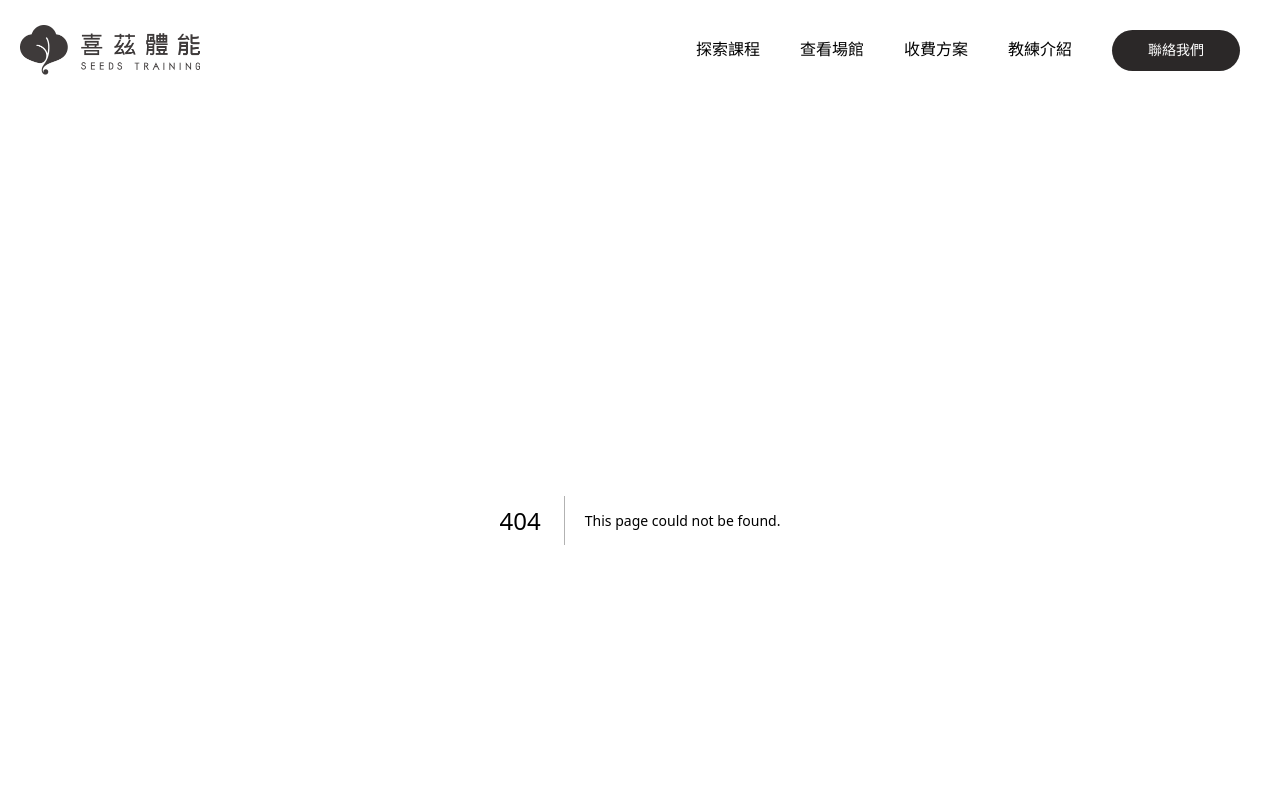
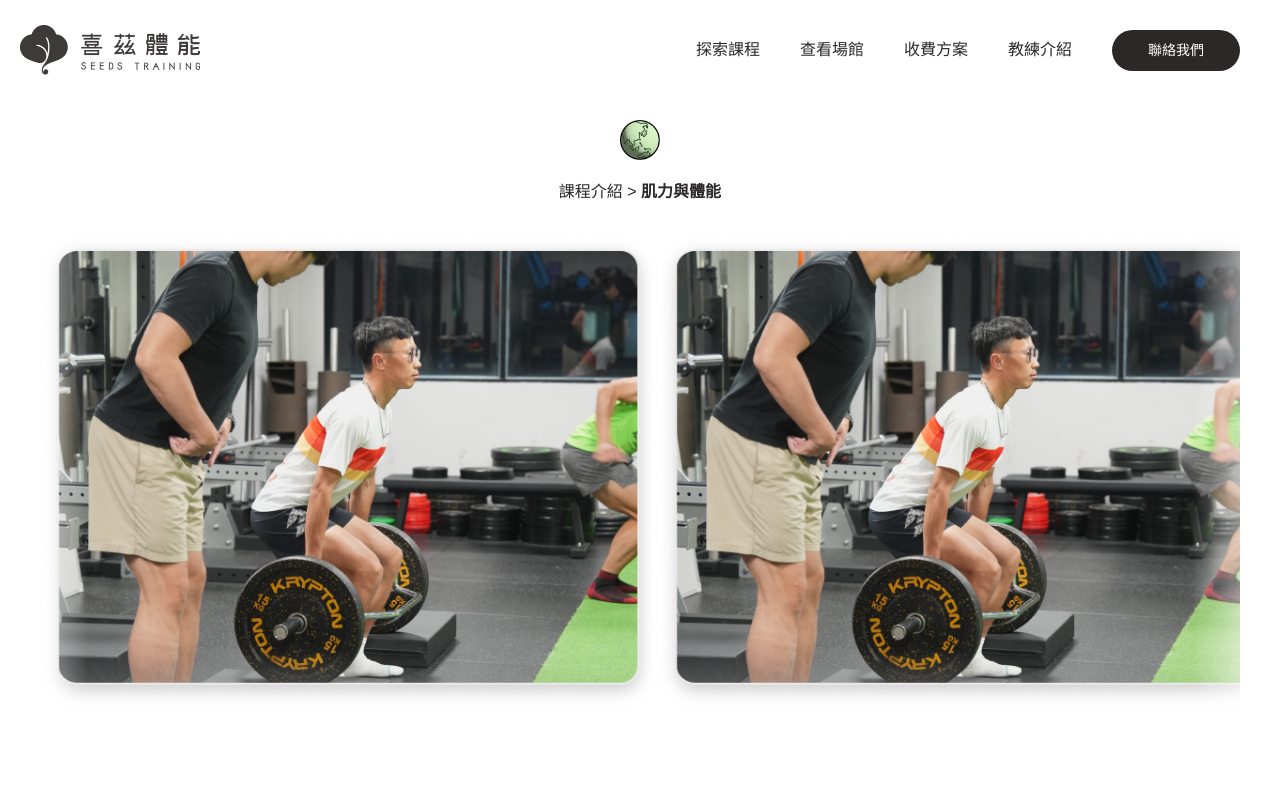
Before and after one commit to rraiy/seeds, a Next.js app: page /all-lessons/fitness-and-strength in a window 1280 px wide. Before the commit this address had no page. Shown: the top 800 px of the page. Built offline with nearby package versions, Linux system fonts and the light colour scheme; a web font is replaced by a local one.

Commit message:
ui: add image slider component

```diff
--- /dev/null
+++ b/app/all-lessons/[lessons]/page.tsx
@@ -0,0 +1,30 @@
+import Image from 'next/image';
+
+import LessonsDetail, { lessonType } from '@/app/constants/content/lessonsDetail';
+import ImgSlide from '@/app/components/common/carousel/ImgSlide';
+
+const SubLessons = ({ params }: { params: { lessons: lessonType } }) => {
+  const content = LessonsDetail[params.lessons];
+  const { title, iconPath, subLessons } = content;
+  // const router = useRouter();
+  // console.log(params);
+
+  // const { slug } = router;
+
+  return (
+    <div className="min-h-[800px]">
+      <div className="flex flex-col items-center mb-8">
+        <div className="w-[40px] mb-5 tablet:w-[40px]">
+          <Image width="0" height="0" sizes="100vw" className="w-full h-auto" src={iconPath} alt="喜茲體能" />
+        </div>
+        <p className="">
+          課程介紹 {'> '}
+          <span className="font-bold">{title}</span>
+        </p>
+      </div>
+      <ImgSlide count={6} hasCenter={true} />
+    </div>
+  );
+};
+
+export default SubLessons;
--- a/app/lessons/page.tsx
+++ b/app/all-lessons/page.tsx
@@ -17,7 +17,7 @@ const LessonsPage = () => {
           />
         </div>
 
-        <h2 className="section-title mb-0 ml-2 mobile:text-">課程介紹</h2>
+        <h2 className="section-title mb-0 ml-2 mobile:text-[28px]">課程介紹</h2>
       </div>
       <ContentImage />
     </div>
--- a/app/components/common/ContentImage.tsx
+++ b/app/components/common/ContentImage.tsx
@@ -8,7 +8,7 @@ const ContentImage = () => {
   return (
     <section className="max-w-[1440px] w-screen [&>*]:mb-20 mobile:[&>*]:mb-4">
       {ALL_LESSONS.map((lesson) => {
-        const { title, imgPath, imgPosition, alt, iconPath, level, knowledgeLevel, introduce } = lesson;
+        const { title, imgPath, imgPosition, alt, iconPath, level, knowledgeLevel, introduction } = lesson;
         return (
           <div
             key={title}
@@ -33,7 +33,7 @@ const ContentImage = () => {
                   ))}
                 </p>
               </div>
-              <p>{introduce}</p>
+              <p>{introduction}</p>
               <Button text="了解更多" />
             </div>
           </div>
--- /dev/null
+++ b/app/components/common/carousel/ImgSlide.tsx
@@ -0,0 +1,68 @@
+'use client';
+
+import Image from 'next/image';
+import { useEffect, useRef, useState } from 'react';
+
+import getCenter from '@/app/utils/getCenter';
+
+interface Props {
+  count: number;
+  hasCenter?: boolean; // Get the images array center to be focus
+}
+
+const mock = [
+  '/images/lessons/detail/lesson-fitness-1.jpg',
+  '/images/lessons/detail/lesson-fitness-1.jpg',
+  '/images/lessons/detail/lesson-fitness-1.jpg',
+  '/images/lessons/detail/lesson-fitness-1.jpg',
+  '/images/lessons/detail/lesson-fitness-1.jpg',
+  '/images/lessons/detail/lesson-fitness-1.jpg',
+];
+
+const ImgSlide = ({ count, hasCenter = false }: Props) => {
+  const [isReady, setIsReady] = useState<boolean>(false);
+  const containerRef = useRef<HTMLDivElement>(null);
+  const shouldOffsetDelay = hasCenter && isReady;
+
+  useEffect(() => {
+    if (containerRef.current && hasCenter) {
+      const centerItemIdx = getCenter(count);
+      const scrollContainer = containerRef.current;
+      const centerItem = scrollContainer.children[centerItemIdx] as HTMLDivElement;
+
+      // 計算方式
+      // 容器寬度/2 得容器中心點
+      // 圖片與中心點的差值 加上圖片/2的值 得左移距離(滾動距離)
+
+      if (centerItem) {
+        const containerCenter = scrollContainer.offsetWidth / 2;
+        const imageWidth = 618;
+        const centerImgOffset = imageWidth * centerItemIdx + imageWidth / 2;
+        const scrollPosition = centerImgOffset - containerCenter;
+
+        scrollContainer.scrollLeft = scrollPosition;
+        setIsReady(true);
+      }
+    } else {
+      setIsReady(true);
+    }
+  }, [hasCenter]);
+
+  return (
+    <div className="w-[1200px] min-h-[472px] relative">
+      <div className="left-light-halo" />
+      <div className="right-light-halo" />
+      <div className={`${isReady ? 'visible' : 'invisible'} w-full flex overflow-x-scroll`} ref={containerRef}>
+        {mock.map((item, idx) => {
+          return (
+            <div key={idx} className="min-w-[618px] tablet:w-[40px]">
+              <Image width="0" height="0" sizes="100vw" className="w-full h-auto" src={item} alt="喜茲體能" />
+            </div>
+          );
+        })}
+      </div>
+    </div>
+  );
+};
+
+export default ImgSlide;
--- a/app/constants/content/allLessons.ts
+++ b/app/constants/content/allLessons.ts
@@ -6,8 +6,13 @@ interface Item {
   title: string;
   level: string;
   knowledgeLevel: number;
-  introduce: string;
+  introduction: string;
 }
+
+/**
+ * 課程名稱對照
+ * 肌力與體能 fitnessAndStrength fitness-and-strength
+ */
 
 const ALL_LESSONS: Item[] = [
   {
@@ -18,7 +23,8 @@ const ALL_LESSONS: Item[] = [
     title: '肌力與體能課程',
     level: '低 - 高',
     knowledgeLevel: 3,
-    introduce: '由企業或私人自組的自由重量團體課程，最少四人一班，一期八堂、每堂一小時。課程規範同自由重量團體課程。',
+    introduction:
+      '由企業或私人自組的自由重量團體課程，最少四人一班，一期八堂、每堂一小時。課程規範同自由重量團體課程。',
   },
   {
     imgPath: '/images/lessons/red_lesson.png',
@@ -28,7 +34,8 @@ const ALL_LESSONS: Item[] = [
     title: '回到肌礎',
     level: '低 - 高',
     knowledgeLevel: 1,
-    introduce: '由企業或私人自組的自由重量團體課程，最少四人一班，一期八堂、每堂一小時。課程規範同自由重量團體課程。',
+    introduction:
+      '由企業或私人自組的自由重量團體課程，最少四人一班，一期八堂、每堂一小時。課程規範同自由重量團體課程。',
   },
   {
     imgPath: '/images/lessons/green_lesson.png',
@@ -38,7 +45,8 @@ const ALL_LESSONS: Item[] = [
     title: '回到肌礎',
     level: '低 - 高',
     knowledgeLevel: 1,
-    introduce: '由企業或私人自組的自由重量團體課程，最少四人一班，一期八堂、每堂一小時。課程規範同自由重量團體課程。',
+    introduction:
+      '由企業或私人自組的自由重量團體課程，最少四人一班，一期八堂、每堂一小時。課程規範同自由重量團體課程。',
   },
   {
     imgPath: '/images/lessons/red_lesson.png',
@@ -48,7 +56,8 @@ const ALL_LESSONS: Item[] = [
     title: '回到肌礎',
     level: '低 - 高',
     knowledgeLevel: 1,
-    introduce: '由企業或私人自組的自由重量團體課程，最少四人一班，一期八堂、每堂一小時。課程規範同自由重量團體課程。',
+    introduction:
+      '由企業或私人自組的自由重量團體課程，最少四人一班，一期八堂、每堂一小時。課程規範同自由重量團體課程。',
   },
 ];
 
--- a/app/constants/content/header.ts
+++ b/app/constants/content/header.ts
@@ -11,7 +11,7 @@ const HEADER_ITEMS: Array<iNavItem> = [
       },
       {
         label: '激勵課程',
-        href: '/muscle',
+        href: '/all-lessons/fitness-and-strength',
       },
     ],
   },
--- /dev/null
+++ b/app/constants/content/lessonsDetail.ts
@@ -0,0 +1,76 @@
+interface SubLesson {
+  name: string;
+  introduction: string;
+  baggage: string[];
+  user: string;
+  caveat: string[];
+  imgPath: string[];
+}
+
+interface LessonDetail {
+  title: string;
+  iconPath: string;
+  subLessons: SubLesson[];
+}
+
+interface iLessonsDetail {
+  'fitness-and-strength': LessonDetail;
+  // 'trail-running'?: LessonDetail;
+}
+
+export type lessonType = keyof iLessonsDetail;
+
+const LessonsDetail: iLessonsDetail = {
+  'fitness-and-strength': {
+    title: '肌力與體能',
+    iconPath: '/images/universe/green_planet.png',
+    subLessons: [
+      {
+        name: '肌力與體能',
+        introduction:
+          '為每堂一小時的實作訓練課程，由喜茲體能的專業肌力體能教練帶領熱身、主動作及補強練習。練習動作包含：下肢蹲、硬舉系列、上肢垂直推拉、上肢水平推拉等系列動作。',
+        baggage: ['水壺', '室內專用訓練鞋', '毛巾'],
+        user: '所有人',
+        caveat: [
+          '續報優惠價格需為連續月份，隔月報名需重新累計。',
+          '重量訓練團體課，四人開班，採月費制，每堂一小時。如當月份有五週，第五堂照常上課且不加收費用。',
+          '為維持上課品質，團體課選定班別無法調課或調時段，學員遲到、請假、缺課恕不補課。',
+          '每月第三週為舊生續報週，舊生享有優先續課權利，之後開放新生報名，並以完成報名手續(填寫報名表並匯款)之先後順序為依據。',
+          '課程開課後，恕不退費。',
+          '因特殊的健康狀況改變，經醫師診斷證明無法訓練而需退費者，請保留原發票，如無發票恕無法辦理退費。',
+          '如因意外或特殊的健康狀況變化需暫停課程，可憑醫師診斷證明，儘速通知小編協助辦理。',
+          '唯復課時亦須憑醫師證明始得復課。',
+        ],
+        imgPath: [
+          '/images/lessons/detail/lesson-fitness-1.jpg',
+          '/images/lessons/detail/lesson-fitness-1.jpg',
+          '/images/lessons/detail/lesson-fitness-1.jpg',
+        ],
+      },
+      {
+        name: '肌力與體能',
+        introduction:
+          '為每堂一小時的實作訓練課程，由喜茲體能的專業肌力體能教練帶領熱身、主動作及補強練習。練習動作包含：下肢蹲、硬舉系列、上肢垂直推拉、上肢水平推拉等系列動作。',
+        baggage: ['水壺', '室內專用訓練鞋', '毛巾'],
+        user: '所有人',
+        caveat: [
+          '續報優惠價格需為連續月份，隔月報名需重新累計。',
+          '重量訓練團體課，四人開班，採月費制，每堂一小時。如當月份有五週，第五堂照常上課且不加收費用。',
+          '為維持上課品質，團體課選定班別無法調課或調時段，學員遲到、請假、缺課恕不補課。',
+          '每月第三週為舊生續報週，舊生享有優先續課權利，之後開放新生報名，並以完成報名手續(填寫報名表並匯款)之先後順序為依據。',
+          '課程開課後，恕不退費。',
+          '因特殊的健康狀況改變，經醫師診斷證明無法訓練而需退費者，請保留原發票，如無發票恕無法辦理退費。',
+          '如因意外或特殊的健康狀況變化需暫停課程，可憑醫師診斷證明，儘速通知小編協助辦理。',
+          '唯復課時亦須憑醫師證明始得復課。',
+        ],
+        imgPath: [
+          '/images/lessons/detail/lesson-fitness-1.jpg',
+          '/images/lessons/detail/lesson-fitness-1.jpg',
+          '/images/lessons/detail/lesson-fitness-1.jpg',
+        ],
+      },
+    ],
+  },
+};
+
+export default LessonsDetail;
--- a/app/styles/customClass.css
+++ b/app/styles/customClass.css
@@ -15,3 +15,20 @@
     font-size: 28px;
   }
 }
+
+/* 光暈 */
+.light-halo {
+  @apply absolute top-0 h-full w-12 from-white/50 to-transparent pointer-events-none;
+}
+
+.left-light-halo {
+  @apply light-halo;
+  left: 0;
+  background-image: linear-gradient(to right, var(--tw-gradient-stops));
+}
+
+.right-light-halo {
+  @apply light-halo;
+  right: 0;
+  background-image: linear-gradient(to left, var(--tw-gradient-stops));
+}
--- /dev/null
+++ b/app/utils/getCenter.ts
@@ -0,0 +1,5 @@
+const getCenter = (n: number) => {
+  return Math.floor(n / 2);
+};
+
+export default getCenter;
```
Also changed, not shown: public/images/lessons/detail/lesson-fitness-1.jpg (added).
